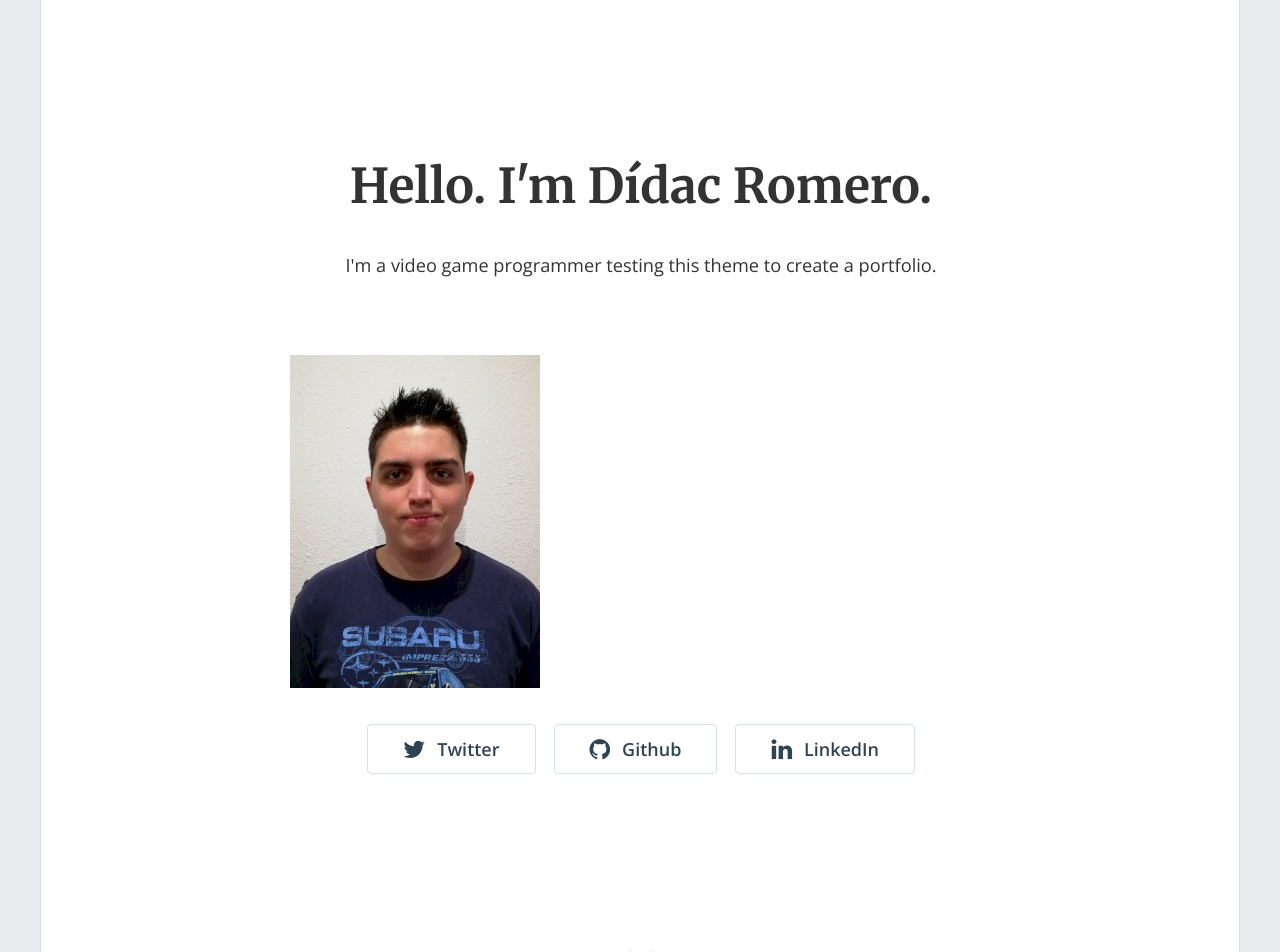
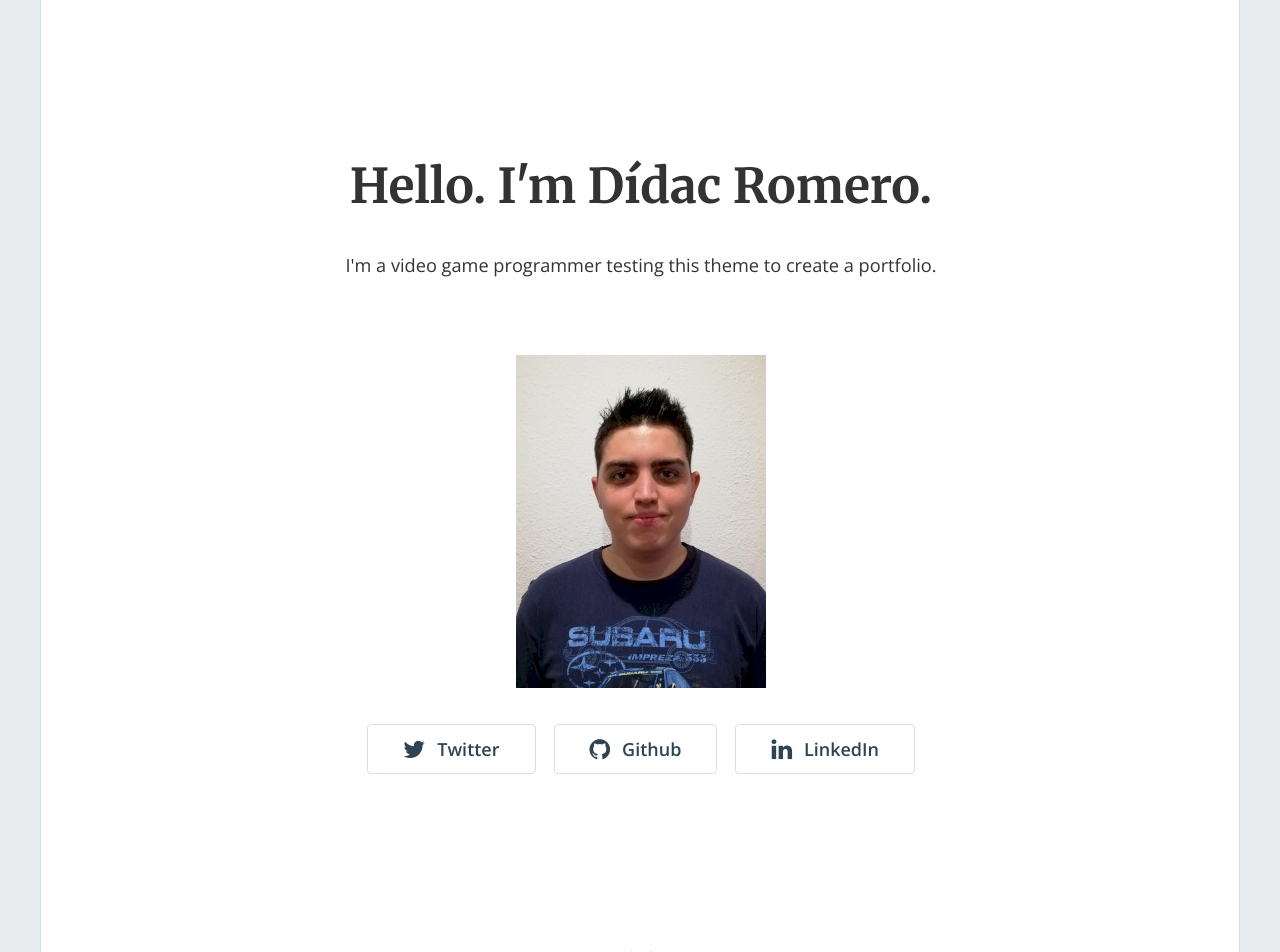
Before and after one commit to DidacRomero/didacromero.github.io, a Jekyll site: the page built from index.html, in a window 1280 px wide. Shown: the top 952 px of the page. Built offline with Jekyll 4.4.1, drawn with Linux system fonts in a browser that asks for light colours; nearby versions of some CDN libraries; the list of posts is cut into pages by our own code.

Commit message:
Centering CV Image

```diff
--- a/_includes/home-hero.html
+++ b/_includes/home-hero.html
@@ -25,7 +25,7 @@
           </p>
           {% endif %}
 
-          <img   src= "img/reduced_CV_photo.jpg" alt="Dídac's CV Photo" style="width:250px;height:333px;">
+          <img   src= "img/reduced_CV_photo.jpg" alt="Dídac's CV Photo" style="width:250px;height:333px;" class="center">
 
           <div class="hero-buttons">
 
--- a/css/style.scss
+++ b/css/style.scss
@@ -62,6 +62,13 @@ a {
 
 img {
   width: 100%;
+}
+
+.center {
+  display: block;
+  margin-left: auto;
+  margin-right: auto;
+  width: 50%;
 }
 
 button.btn, input.btn {
```
